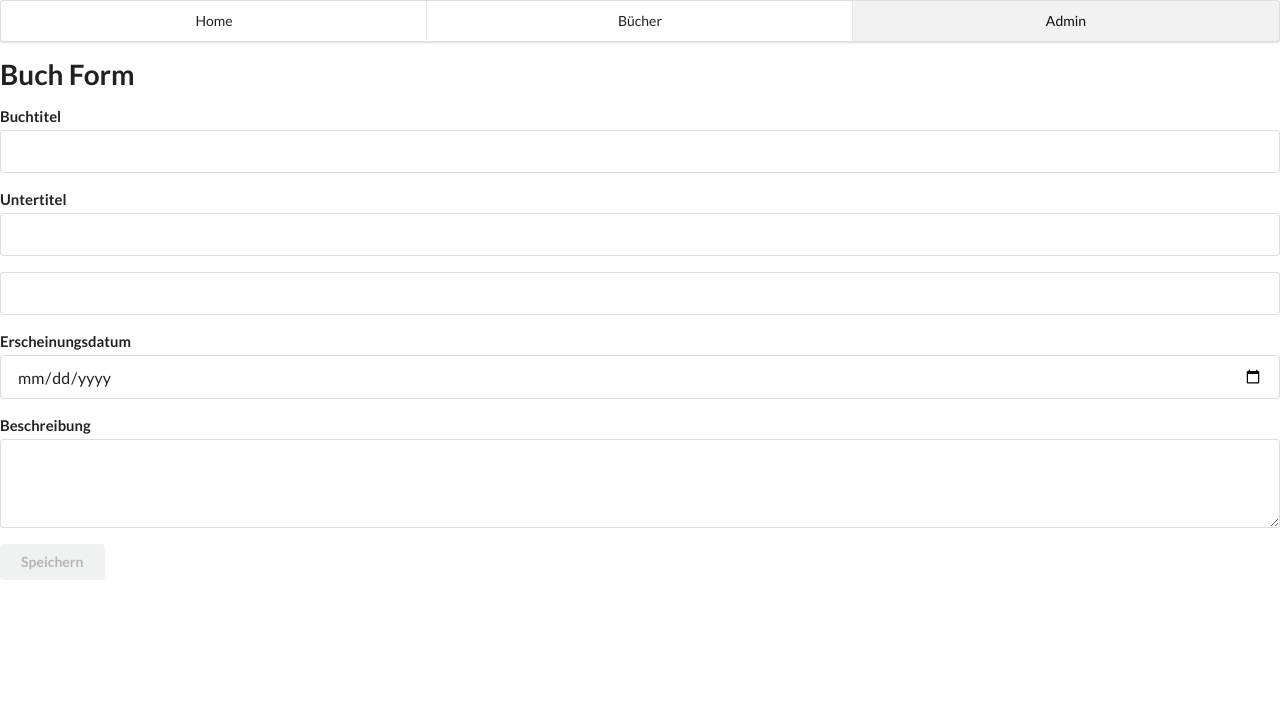
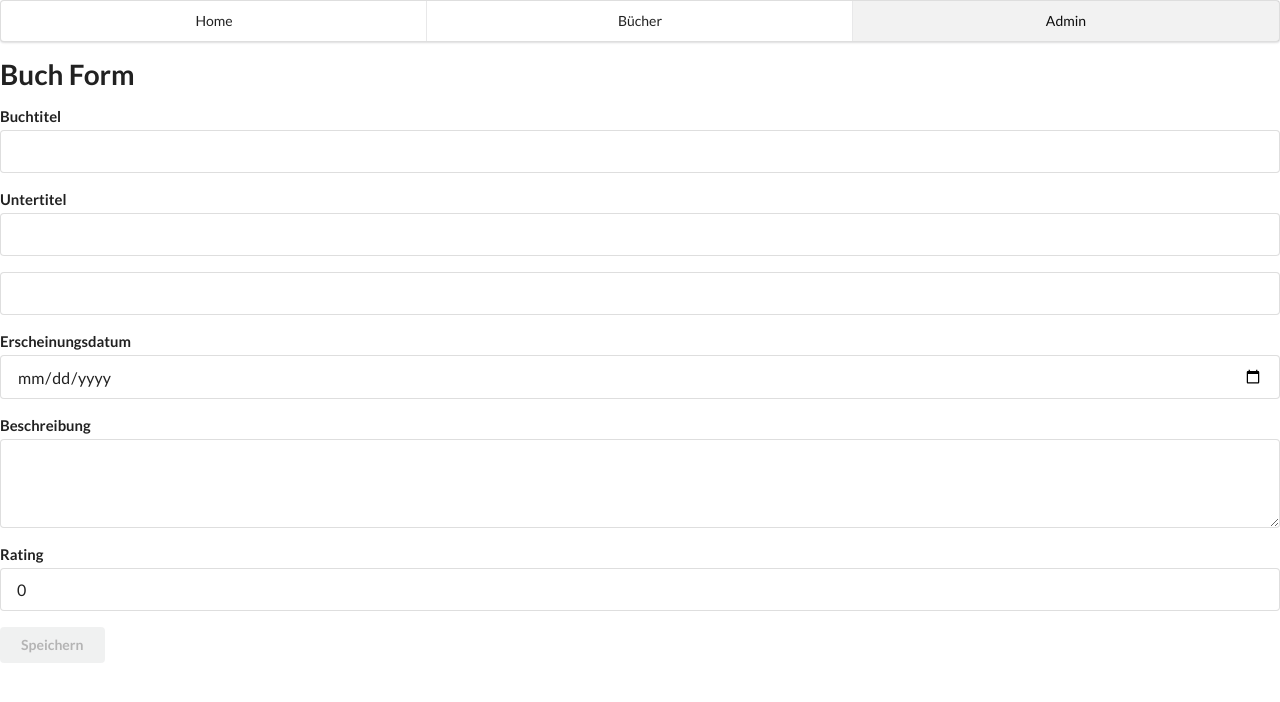
Before and after one commit to elmarputz/class-bookstore-angular-21, an Angular app: page /admin in a window 1280 px wide. Shown: the top 702 px of the page. Built offline with nearby package versions, Linux system fonts and the light colour scheme.

Commit message:
error messages

```diff
--- a/src/app/book-form/book-form-error-messages.ts
+++ b/src/app/book-form/book-form-error-messages.ts
@@ -11,6 +11,14 @@ export class ErrorMessage {
 
 export const BookFormErrorMessages = [
 
-    new ErrorMessage('title', 'required', 'Ein Buchtitel muss angegeben werden')
+    new ErrorMessage('title', 'required', 'Ein Buchtitel muss angegeben werden'),
+    new ErrorMessage('isbn', 'required', 'Es muss eine ISBN angegeben werden'),
+    new ErrorMessage('isbn', 'minlength', 'Die ISBN muss mindestens 10 Zeichen enthalten'),
+    new ErrorMessage('isbn', 'maxlength', 'Eine ISBN darf höchstens 13 Zeichen haben'),
+    new ErrorMessage('published', 'required', 'Es muss ein Erscheinungsdatum angegeben werden'),
+    new ErrorMessage('authors', 'required', 'Es muss ein Autor angegeben werden'),
+    new ErrorMessage('rating', 'min', 'Bewertung kann nur positive Werte annehmen'),
+    new ErrorMessage('rating', 'max', 'Maximal 10 Sterne erlaubt')
+
 
 ]
--- a/src/app/book-form/book-form.component.html
+++ b/src/app/book-form/book-form.component.html
@@ -16,12 +16,14 @@
 
     <div class="field" [class.disabled]="isUpdatingBook">
         <input formControlName="isbn">
+        <div *ngIf="errors.isbn" class="ui negative message"> {{ errors.isbn }} </div>
     </div>
 
 
     <div class="field">
         <label>Erscheinungsdatum</label>
         <input type="date" formControlName="published">
+        <div *ngIf="errors.published" class="ui negative message"> {{ errors.published }} </div>
     </div>
 
     <div class="field">
@@ -29,5 +31,12 @@
         <textarea formControlName="description" rows="3"></textarea>
     </div>
 
+    <div class="field">
+        <label>Rating</label>
+        <input type="number" formControlName="rating">
+        <div *ngIf="errors.rating" class="ui negative message"> {{ errors.rating }} </div>
+
+    </div>
+
 <button type="submit" class="ui button" [disabled]="bookForm.invalid">Speichern</button>
 </form>
--- a/src/app/book-form/book-form.component.ts
+++ b/src/app/book-form/book-form.component.ts
@@ -60,6 +60,7 @@ export class BookFormComponent implements OnInit {
       ],
       description: this.book.description,
       published: this.book.published,
+      rating: [this.book.rating, [Validators.min(0), Validators.max(10)]]
 
     });
 
```
